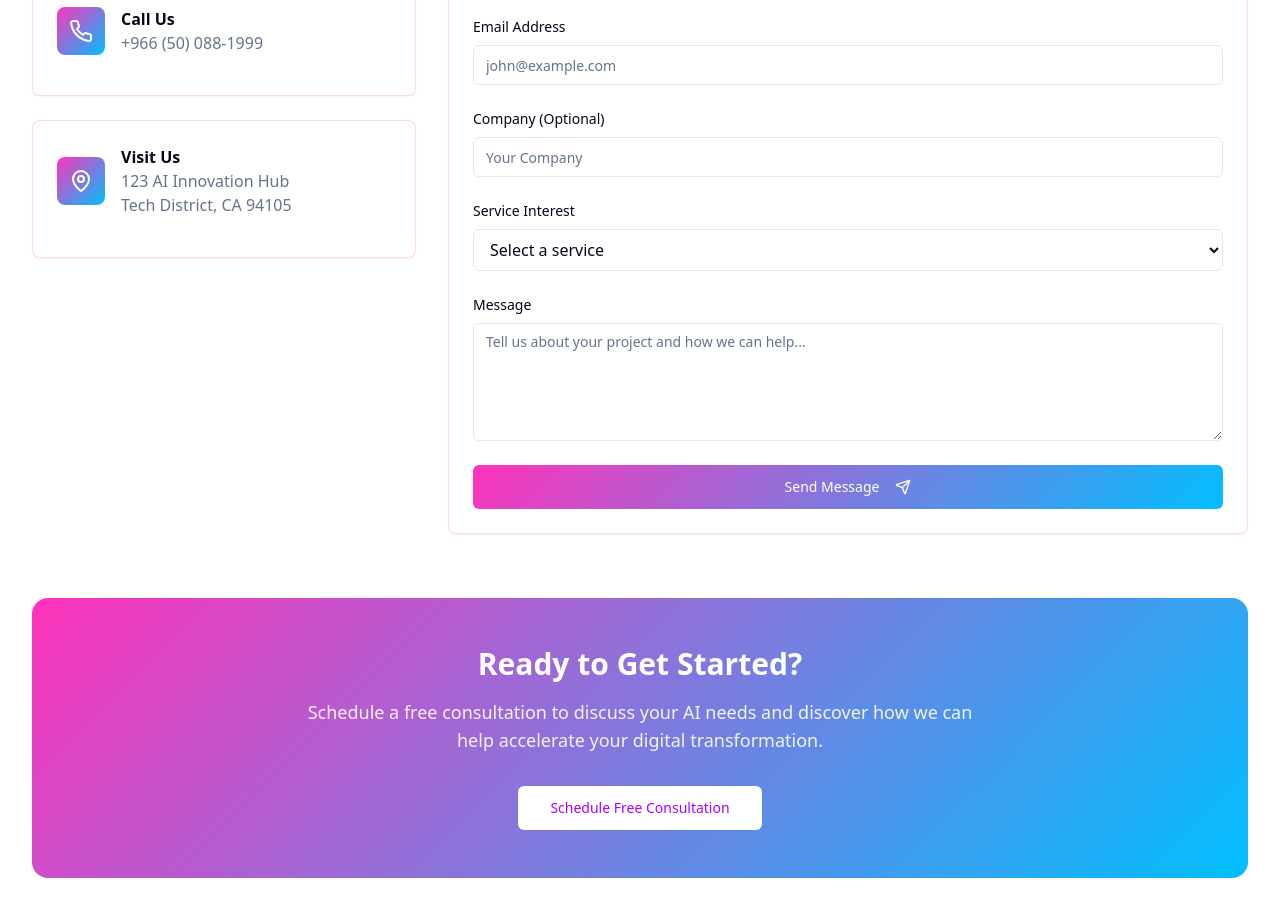
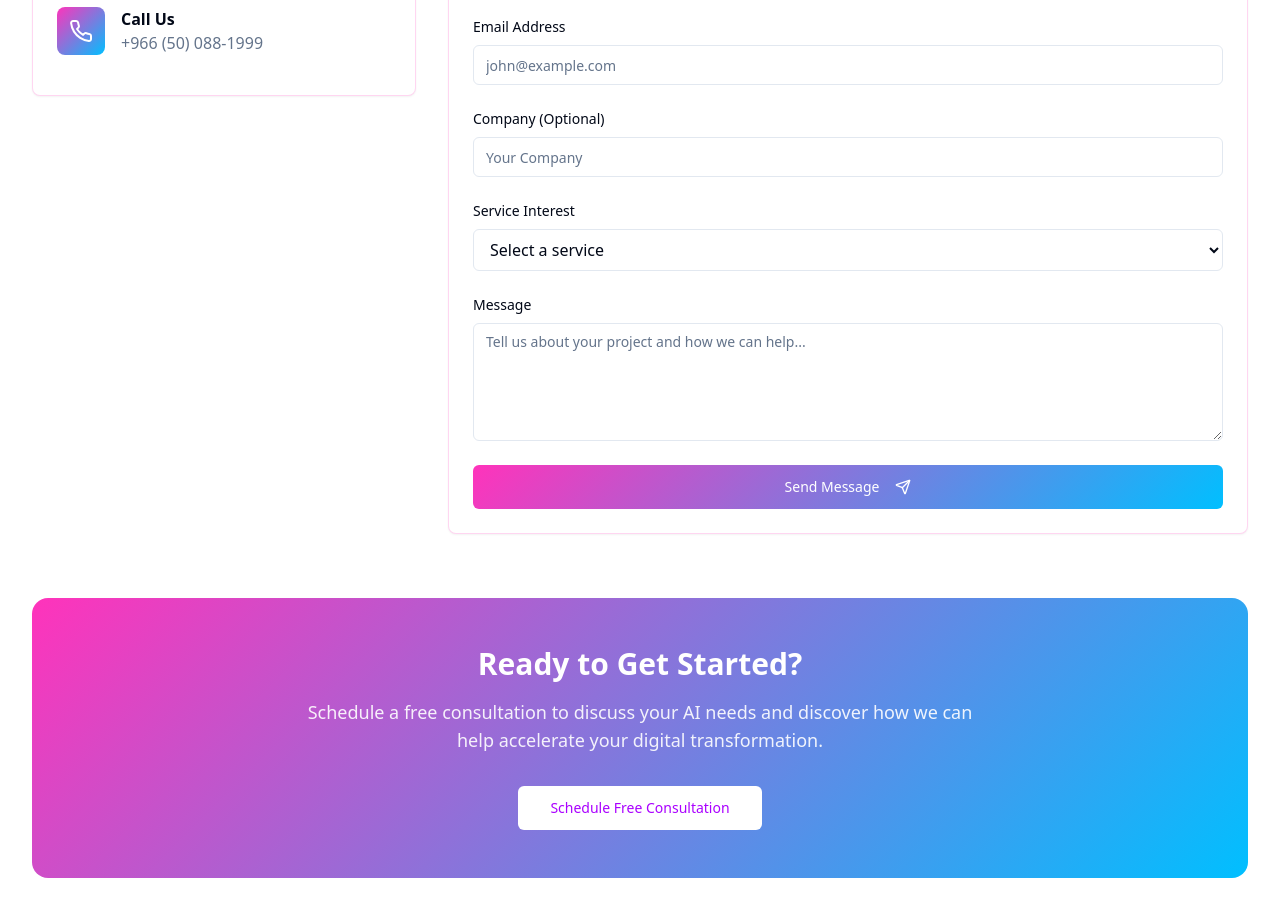
Before and after one commit to azizdk79/ai-innovation-consultants-hub, a React (Vite) app: page / in a window 1280 px wide. Shown: the part 3780-4696 px from the top of the page. Built offline with nearby package versions, Linux system fonts and the light colour scheme.

Commit message:
Update Contact.tsx

```diff
--- a/src/components/Contact.tsx
+++ b/src/components/Contact.tsx
@@ -45,23 +45,6 @@ const Contact = () => {
                     <div>
                       <h3 className="font-semibold">Call Us</h3>
                       <p className="text-muted-foreground">+966 (50) 088-1999</p>
-                    </div>
-                  </div>
-                </CardContent>
-              </Card>
-
-              <Card className="border-ai-magenta/20 hover:shadow-ai transition-all duration-300">
-                <CardContent className="p-6">
-                  <div className="flex items-center mb-4">
-                    <div className="w-12 h-12 bg-gradient-ai rounded-lg flex items-center justify-center mr-4">
-                      <MapPin className="h-6 w-6 text-white" />
-                    </div>
-                    <div>
-                      <h3 className="font-semibold">Visit Us</h3>
-                      <p className="text-muted-foreground">
-                        123 AI Innovation Hub<br />
-                        Tech District, CA 94105
-                      </p>
                     </div>
                   </div>
                 </CardContent>
```
